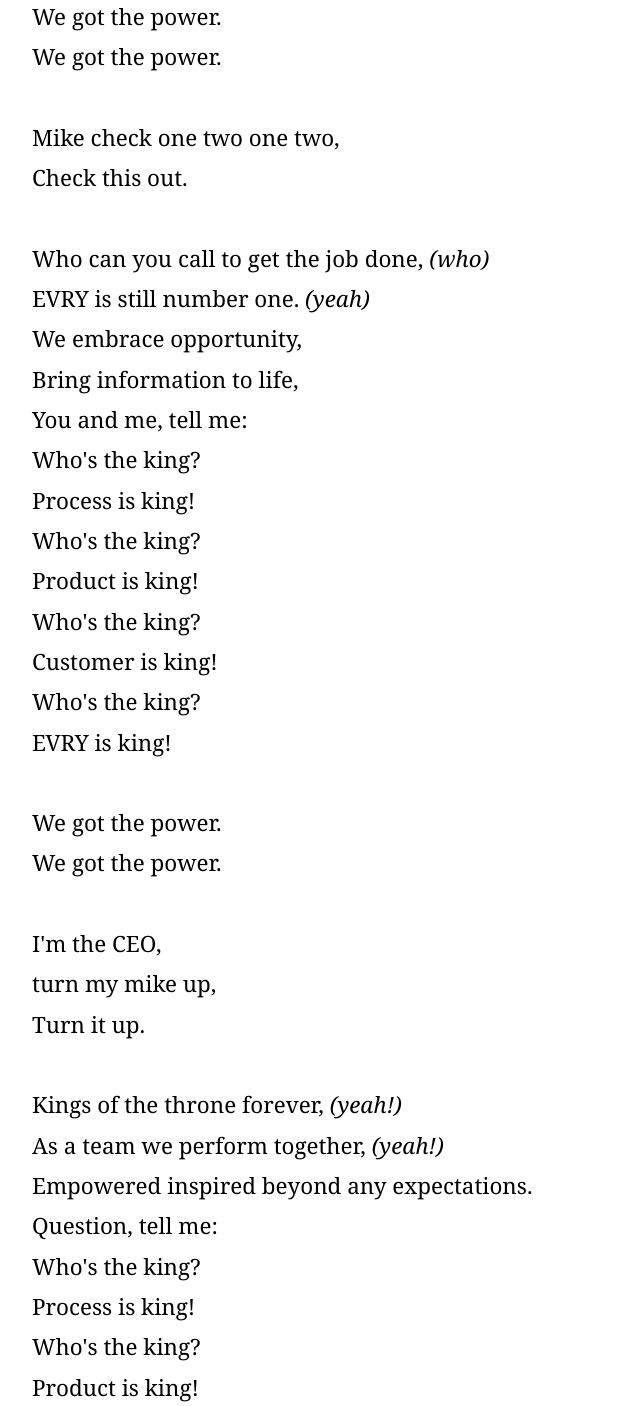
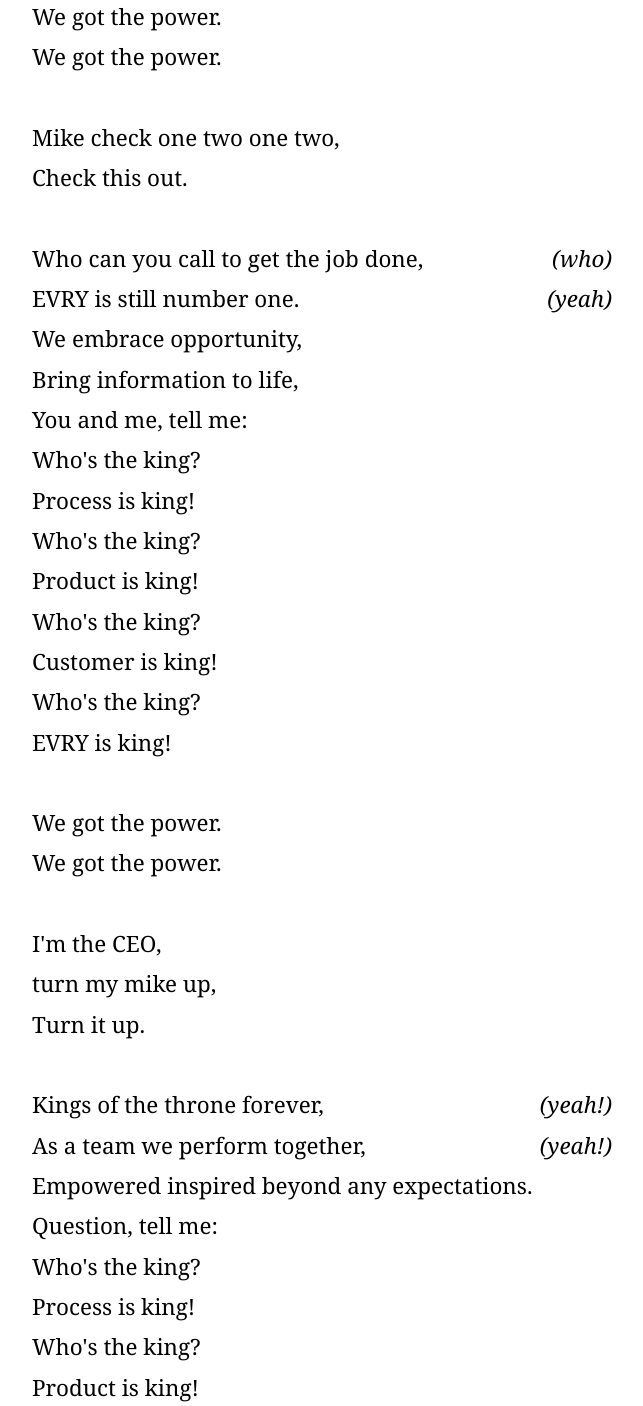
Before and after one commit to sigvef/arktis, a PHP site: page /evry in a window 1280 px wide. Shown: the part 890-2296 px from the top of the page, without its empty margins (318-961 px from the left). Run offline with PHP 8.4, Linux system fonts and the light colour scheme.

Commit message:
Add missing styles to E-V-R-Y

```diff
--- a/evry/index.php
+++ b/evry/index.php
@@ -5,6 +5,9 @@
 <link rel="stylesheet" href="/css.css">
 <meta charset=utf-8>
 <? require('../stats.inc');?>
+<style>
+em{float:right;}
+</style>
 </head>
 <body>
 
```
